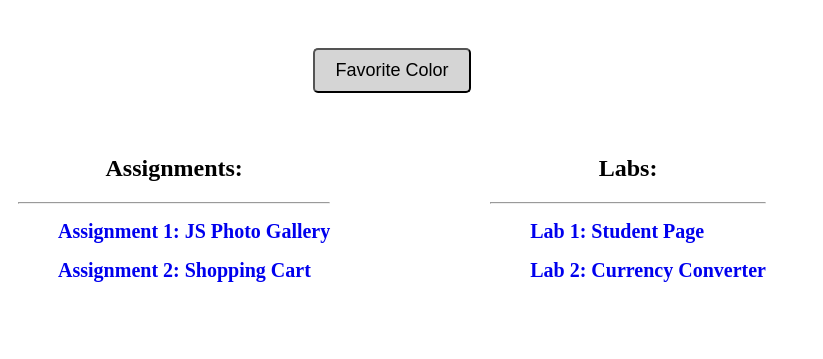
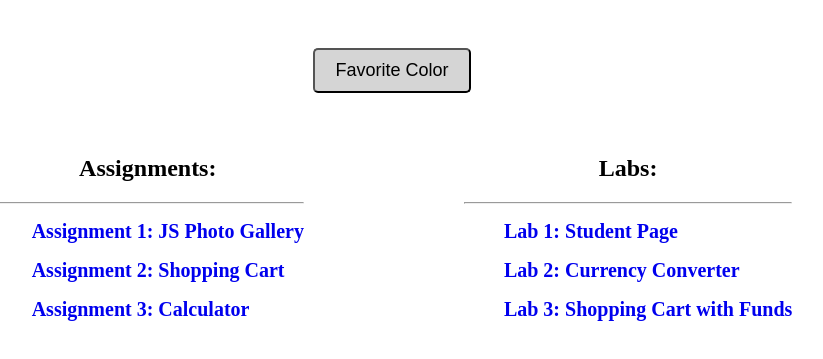
Before and after one commit to uscwebdev/itp301-submissions-jacque1, a plain HTML site: page index.html in a window 1280 px wide. Shown: the part 105-464 px from the top of the page, without its empty margins (248-1071 px from the left). Drawn offline with Linux system fonts and the light colour scheme.

Commit message:
Update index.html

```diff
--- a/index.html
+++ b/index.html
@@ -63,12 +63,14 @@
                     <hr>
                     <ul><a href="assignment_01/Classic Cocktails.html">Assignment 1: JS Photo Gallery</a></ul>
                     <ul><a href="assignment_02/shopping cart.html">Assignment 2: Shopping Cart</a></ul>
+                    <ul><a href="assignment_03/calculator.html">Assignment 3: Calculator</a></ul>
                 </div>
                 <div id="section2_right">
                     <h2>Labs:</h2>
                     <hr>
                     <ul><a href="index.html">Lab 1: Student Page</a></ul>
                     <ul><a href="lab_02/lab_02.html">Lab 2: Currency Converter</a></ul>
+                    <ul><a href="lab_03/shopping cart with funds.html">Lab 3: Shopping Cart with Funds</a></ul>
 
                 </div>
             </div>
```
